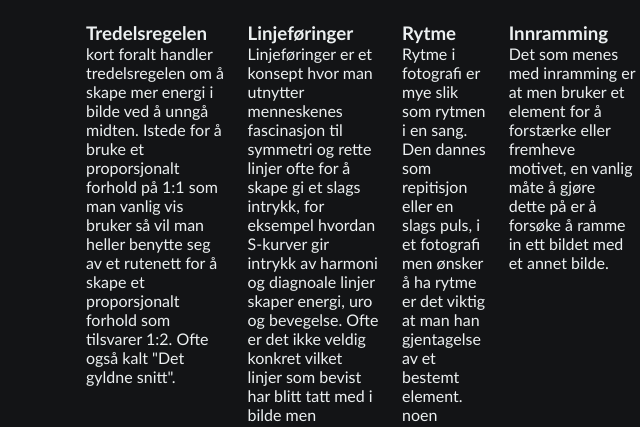
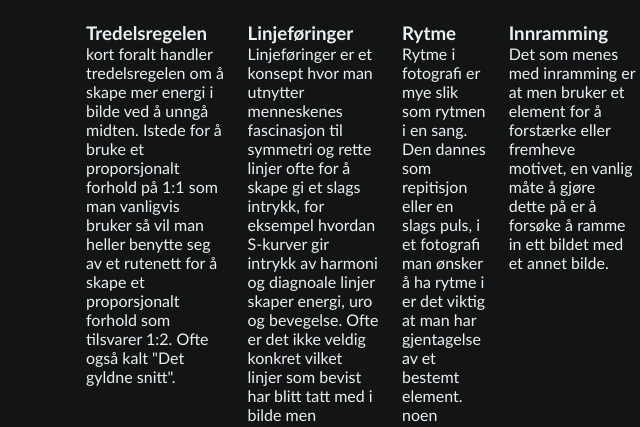
Before and after one commit to Joonsey/MKA1-oppgave, a plain HTML site: page index.html in a window 1280 px wide. Shown: the part 658-1085 px from the top of the page, 42-682 px from the left. Drawn offline with nearby package versions, Linux system fonts and the light colour scheme.

Commit message:
Update index.html

```diff
--- a/index.html
+++ b/index.html
@@ -39,8 +39,7 @@
             </div>
             <div class="mid-text">
                 <h3>Tredelsregelen</h3>
-                <p>kort foralt handler tredelsregelen om å skape mer energi i bilde ved å unngå midten. Istede for å bruke et proporsjonalt forhold på 1:1 som man vanlig
-                    vis bruker så vil man heller benytte seg av et rutenett for å skape et proporsjonalt forhold som tilsvarer 1:2. Ofte også kalt "Det gyldne snitt".
+                <p>kort foralt handler tredelsregelen om å skape mer energi i bilde ved å unngå midten. Istede for å bruke et proporsjonalt forhold på 1:1 som man vanligvis bruker så vil man heller benytte seg av et rutenett for å skape et proporsjonalt forhold som tilsvarer 1:2. Ofte også kalt "Det gyldne snitt".
                 </p>
             </div>
             <div class="mid-text">
@@ -52,7 +51,7 @@
             </div>
             <div class="mid-text">
                 <h3>Rytme</h3>
-                <p>Rytme i fotografi er mye slik som rytmen i en sang. Den dannes som repitisjon eller en slags puls, i et fotografi men ønsker å ha rytme er det viktig at man han gjentagelse av et bestemt element.
+                <p>Rytme i fotografi er mye slik som rytmen i en sang. Den dannes som repitisjon eller en slags puls, i et fotografi man ønsker å ha rytme i er det viktig at man har gjentagelse av et bestemt element.
                     noen ganger kan rytme utrykke seg som kaos, og andre ganger kan det skape interesse.
                 </p>
             </div>
```
